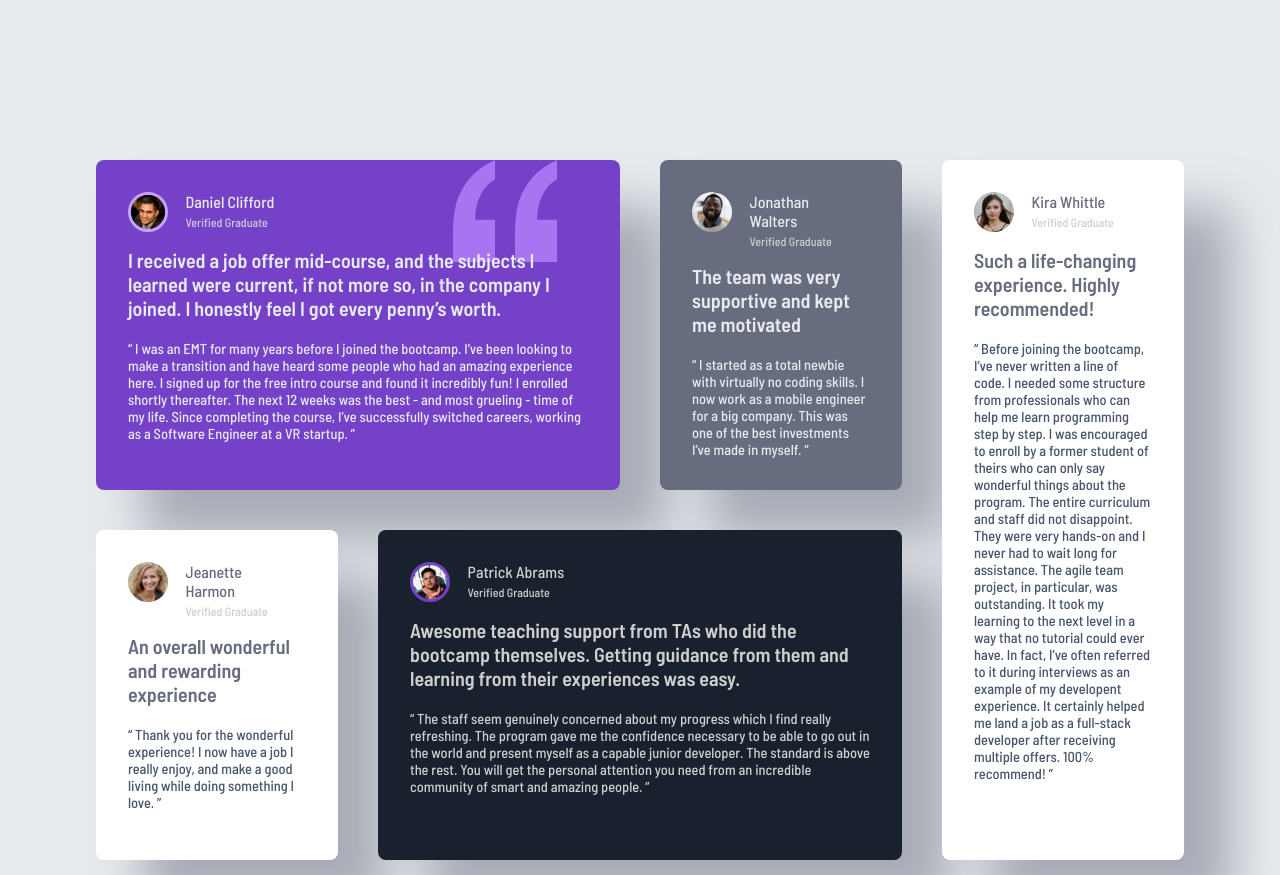
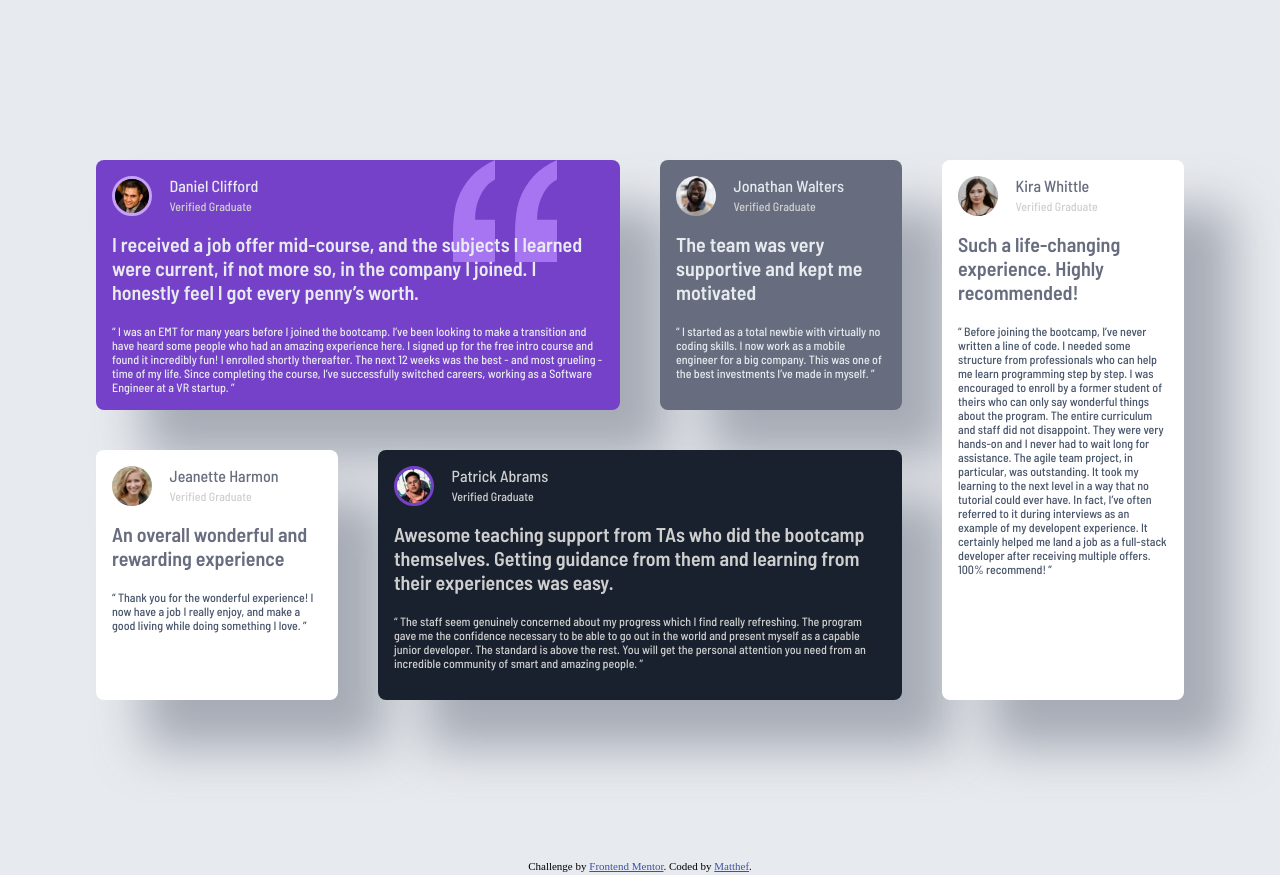
Before and after one commit to MatFrat95/chellenge-007, a plain HTML site: page index.html in a window 1280 px wide. Shown: the top 875 px of the page. Drawn offline with Linux system fonts and the light colour scheme.

Commit message:
changed padding for card items and font size of text

```diff
--- a/scss/style.scss
+++ b/scss/style.scss
@@ -143,7 +143,7 @@ body {
 // card basic settiings
 
 .card__item {
-	padding: 2rem;
+	padding: 1rem;
 	border-radius: 0.5rem;
 	box-shadow:  3rem 3rem 3rem var(--greyShadow400);
 
@@ -171,7 +171,7 @@ body {
 			margin-bottom: 1.25rem;
 		}
 		.card__item-text {
-			font-size: .9rem;
+			font-size: .75rem;
 			font-weight: var(--font-weight500);
 		}
 	}
```
Also changed, not shown: css/style.css, 1 other file.
